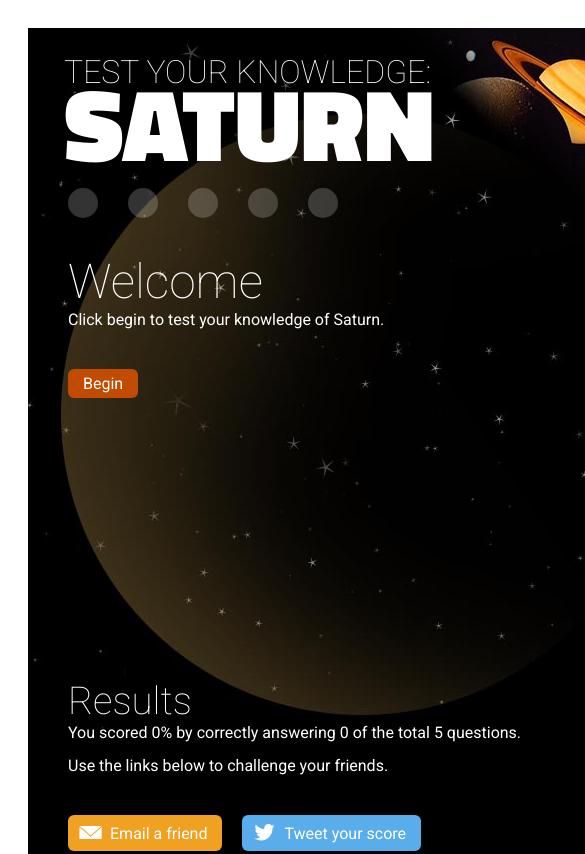
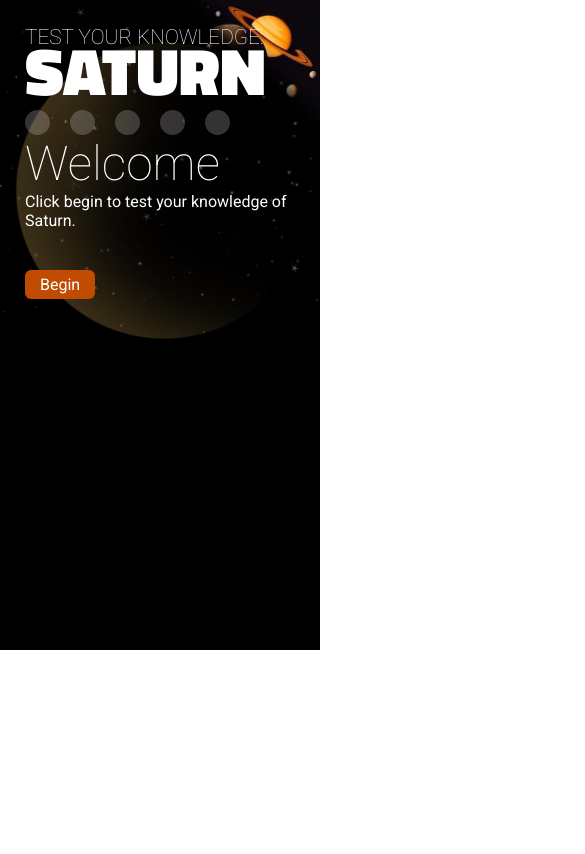
Before and after one commit to smaran39/myQuiz, a website: page public/index.html in a window 390 px wide. Shown: the top 854 px of the page, 585 px wide, since content can reach past the window. Drawn offline with Linux system fonts and the light colour scheme.

Commit message:
added media queries and finished the app

```diff
--- a/public/css/quiz.css
+++ b/public/css/quiz.css
@@ -256,13 +256,110 @@ background-size: 25px 25px;
   left: -1350px;
 }
 
-/* test results*/
+/*Media Query*/
 
-#myQuiz {
-  height:1000px;
+@media screen and (max-width:650px){
+  body{
+    padding:0;
+    margin:0;
+  }
+
+  #myQuiz{
+    width: 320px;
+    background-size: 320px auto;
+  }
+
+  #myQuiz h1 {
+    width: 300px;
+    font-size: 1.3em;
+    top: 25px;
+    left: 25px;
+  }
+
+  #myQuiz h1 span{
+    line-height: 43px;
+  }
+
+  #myQuiz h2{
+    margin: 0;
+  }
+
+  #myQuiz h3{
+    font-size: 2.2em;
+    margin-bottom: 15px;
+  }
+
+  #myQuiz .progress {
+    width: 300px;
+    top: 110px;
+    left: 25px;
+  }
+
+#myQuiz .progress div {
+  width: 25px;
+  height: 25px;
+  margin-right: 20px;
+}
+
+#myQuiz .progress div::after{
+  top:-30px;
+  width: 53px;
+  height: 33px;
+}
+
+#myQuiz .intro{
+  width: 300px;
+  top: 135px;
+  left: 330px;
+}
+
+#myQuiz .question {
+  width: 300px;
+  top: 135px;
+  left: 330px;
+}
+
+#myQuiz .question .txt{
+  font-size: 1.4em;
+  margin-bottom: 15px;
+}
+
+#myQuiz .question .ans{
+  font-size: 1em;
+  padding: 5px 10px;
+  margin-bottom: 10px;
+}
+
+  #myQuiz .question .ans.image{
+  min-height: 45px;
+  background-size:auto 45px;
+  }
+
+#myQuiz .question .ans.image:hover{
+  background-color: #000;
+
 }
 
 #myQuiz .results {
-  top: 650px !important;
-  left: 40px !important;
+  width: 260px;
+  top:150px;
+  left: 330px;
 }
+
+#myQuiz .results .share{
+  margin-top: 20px;
+}
+
+#myQuiz .results a.btn{
+  margin-bottom: 20px;
+}
+
+#myQuiz .active{
+  left: 25px;
+}
+
+#myQuiz .intro.inactive, #myQuiz .inactive.answered{
+  left: -650px;
+}
+
+}/*end of media query*/
--- a/public/js/quiz.js
+++ b/public/js/quiz.js
@@ -58,7 +58,7 @@ $scope.createShareLinks = function (percentage) {
 	'% on this quiz about Saturn. Try to beat my score at '+
 	url +
 	' ">Email a friend</a>';
-	var twitterLink = '<a class="btn twitter" target=_blank href="http://twitter.com/share?text=I scored a '
+	var twitterLink = '<a class="btn twitter" target="_blank" href="http://twitter.com/share?text=I scored a '
 	+ percentage +
 	'% on this quiz about Saturn. Try to beat my score at &amp;hashtags=SaturnQuiz &amp;url='
 	+ url
```
